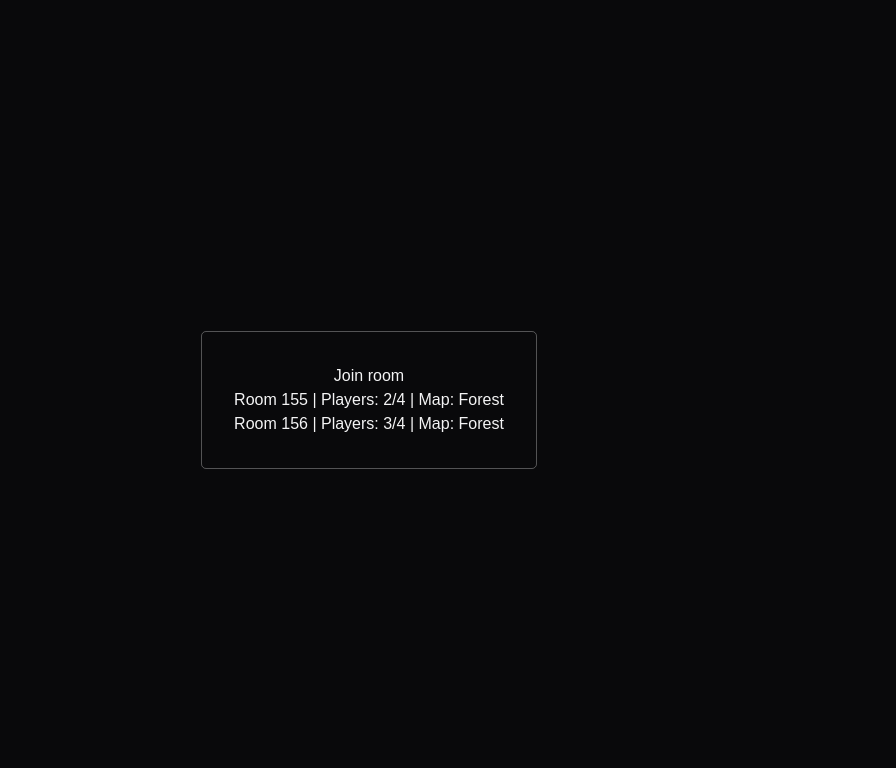
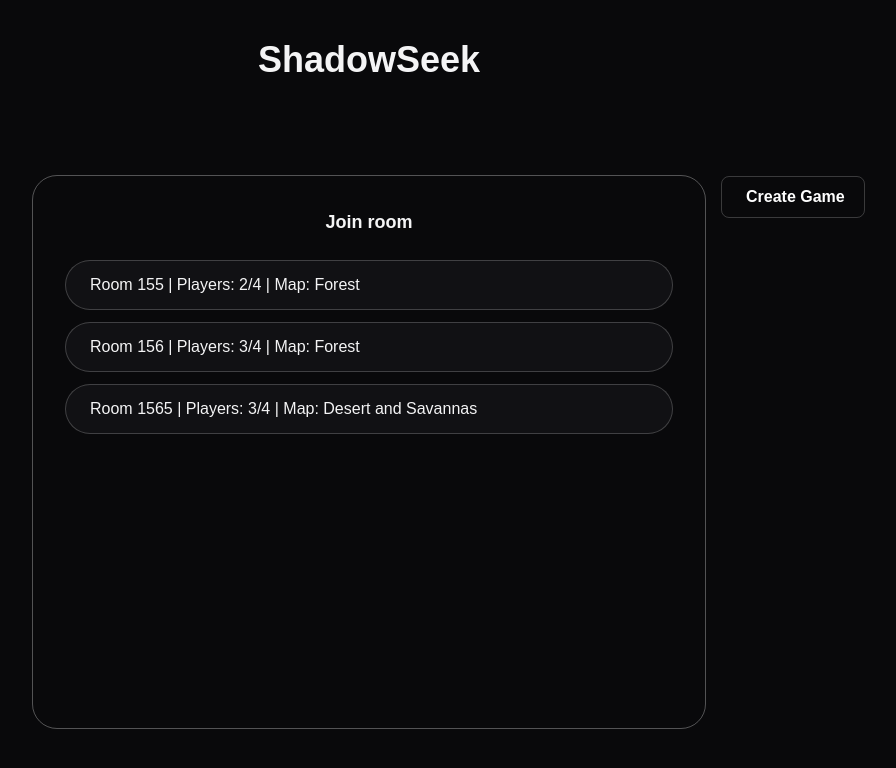
Before and after one commit to Chainblocker64/Shadow-Seek, a Next.js app in the folder frontend/: page /lobby in a window 1280 px wide. Shown: the top 768 px of the page, without its empty margins (271-1167 px from the left). Built offline with nearby package versions, Linux system fonts and the light colour scheme.

Commit message:
Lobby page with mock data / generic header / styling

```diff
--- /dev/null
+++ b/frontend/app/components/Header.tsx
@@ -0,0 +1,3 @@
+export function Header() {
+  return <header className="header">ShadowSeek</header>;
+}
--- a/frontend/app/globals.css
+++ b/frontend/app/globals.css
@@ -46,6 +46,10 @@ body {
   @apply border-t border-zinc-800 px-6 py-5 text-center text-sm text-zinc-500;
 }
 
-.page-content {
-  @apply mx-auto max-w-7xl px-4 sm:px-6 lg:px-8 py-8 outline outline-white/30 rounded;
+.room-list-item {
+  @apply rounded-full border border-white/20 bg-zinc-900/60 px-6 py-3 text-left transition hover:border-emerald-400/40 hover:bg-zinc-900;
 }
+
+.header {
+  @apply mb-8 text-center text-4xl font-semibold;
+}
--- a/frontend/app/lobby/page.tsx
+++ b/frontend/app/lobby/page.tsx
@@ -1,3 +1,5 @@
+import { Header } from "../components/Header";
+
 export default function Lobby() {
   const rooms = [
     {
@@ -14,16 +16,39 @@ export default function Lobby() {
       maxPlayers: 4,
       map: "Forest",
     },
+    {
+      id: 1565,
+      players: ["player3", "player4", "player5"],
+      status: "waiting",
+      maxPlayers: 4,
+      map: "Desert and Savannas",
+    },
   ];
   return (
-    <main className="hero">
-      <div className="page-content">
-        <p>Join room</p>
-        {rooms.map((room) => (
-          <div
-            key={room.id}
-          >{`Room ${room.id} | Players: ${room.players.length}/${room.maxPlayers} | Map: ${room.map}`}</div>
-        ))}
+    <main className="flex w-full flex-1 flex-col items-center gap-8 px-6 py-10">
+      <Header />
+      <div className="flex w-full max-w-6xl flex-1 flex-col px-6 py-8 sm:px-10">
+        <div className="relative mx-auto flex w-full max-w-2xl flex-1 flex-col">
+          <div className="px-4 sm:px-6 lg:px-8 py-8 outline outline-white/30 rounded-3xl flex flex-1 flex-col">
+            <div className="mb-6 flex items-center justify-between lg:justify-center">
+              <p className="text-lg font-semibold">Join room</p>
+              <button className="whitespace-nowrap rounded-lg border border-white/20 bg-transparent px-4 py-1.5 text-sm font-semibold text-white transition hover:bg-white/10 lg:hidden">
+                Create Game
+              </button>
+            </div>
+            <div className="flex flex-col gap-3">
+              {rooms.map((room) => (
+                <div
+                  className="room-list-item"
+                  key={room.id}
+                >{`Room ${room.id} | Players: ${room.players.length}/${room.maxPlayers} | Map: ${room.map}`}</div>
+              ))}
+            </div>
+          </div>
+          <button className="absolute left-full top-0 ml-4 hidden w-36 whitespace-nowrap rounded-lg border border-white/20 bg-transparent px-6 py-2 font-semibold text-white transition hover:bg-white/10 lg:block">
+            Create Game
+          </button>
+        </div>
       </div>
     </main>
   );
```
